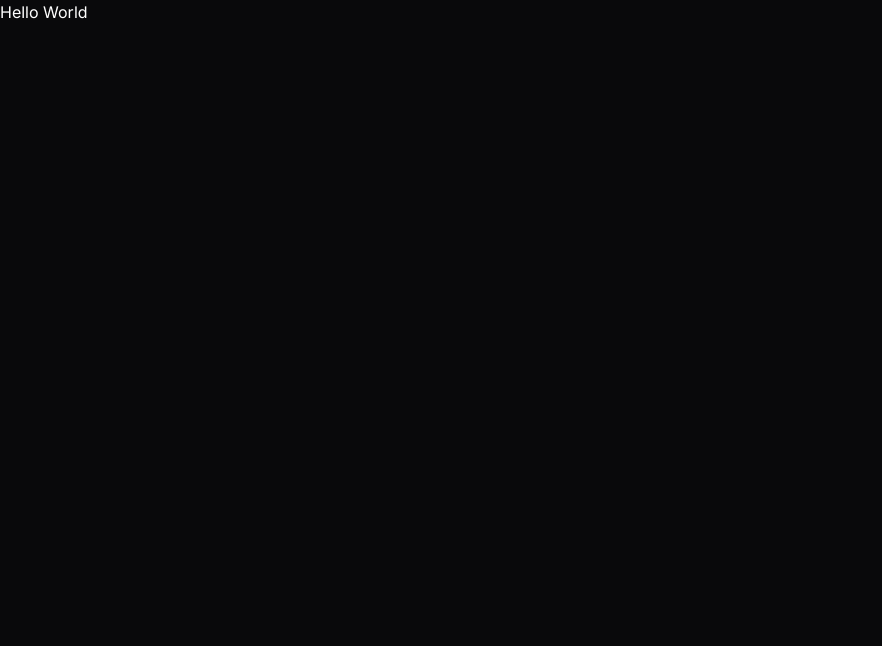
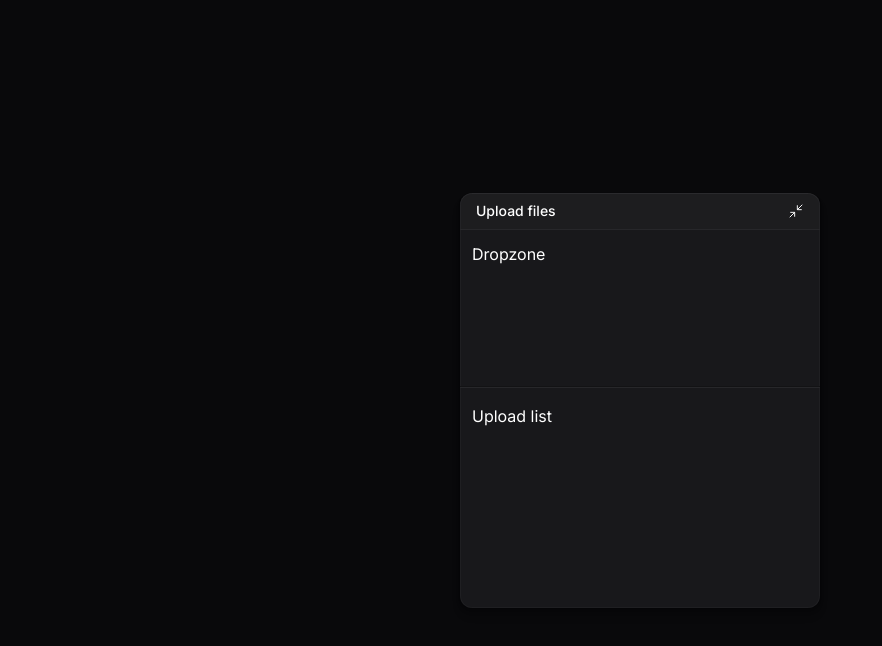
Before and after one commit to ViniciussMelo/upload-wdiget-web, a React (Vite) app: page / in a window 1280 px wide. Shown: the top 646 px of the page, without its empty margins (0-882 px from the left). Built offline with nearby package versions, Linux system fonts and the light colour scheme.

Commit message:
feat: widget structure

```diff
--- a/package.json
+++ b/package.json
@@ -10,6 +10,7 @@
     "preview": "vite preview"
   },
   "dependencies": {
+    "lucide-react": "^0.462.0",
     "react": "^18.3.1",
     "react-dom": "^18.3.1"
   },
--- a/src/app.tsx
+++ b/src/app.tsx
@@ -1,5 +1,9 @@
+import { UploadWidget } from "./components/upload-widget"
+
 export function App() {
   return (
-    <h1>Hello World</h1>
+    <main className="h-dvh flex flex-col items-center justify-center p-10">
+      <UploadWidget />
+    </main>
   )
 }
--- /dev/null
+++ b/src/components/upload-widget-dropzone.tsx
@@ -0,0 +1,7 @@
+export function UploadWidgetDropzone() {
+  return (
+    <div className='px-3 h-32'>
+      <h1>Dropzone</h1>
+    </div>
+  )
+}
--- /dev/null
+++ b/src/components/upload-widget-header.tsx
@@ -0,0 +1,12 @@
+import { Minimize2 } from 'lucide-react';
+
+export function UploadWidgetHeader() {
+  return (
+    <div className='w-full p-4 py-2 bg-white/2 border-zinc-800 border-b flex items-center justify-between'>
+      <span className='text-sm font-medium'>Upload files</span>
+      <button>
+        <Minimize2 strokeWidth={1.5} className='size-4 text-zinc-100'/>
+      </button>
+    </div>
+  )
+}
--- /dev/null
+++ b/src/components/upload-widget-upload-list.tsx
@@ -0,0 +1,7 @@
+export function UploadWidgetUploadList() {
+  return (
+    <div className='px-3 h-48'>
+      <h1>Upload list</h1>
+    </div>
+  )
+}
--- /dev/null
+++ b/src/components/upload-widget.tsx
@@ -0,0 +1,19 @@
+import { UploadWidgetDropzone } from './upload-widget-dropzone'
+import { UploadWidgetHeader } from "./upload-widget-header"
+import { UploadWidgetUploadList } from './upload-widget-upload-list'
+
+export function UploadWidget() {
+  return (
+    <div className='bg-zinc-900 w-full overflow-hidden max-w-[360px] rounded-xl shadow-shape'>
+      <UploadWidgetHeader />
+
+      <div className='flex flex-col gap-4 py-3'>
+          <UploadWidgetDropzone />
+
+          <div className='h-px bg-zinc-800 border-t border-black/50 box-content' />
+
+          <UploadWidgetUploadList />
+      </div>
+    </div>
+  )
+}
--- a/tailwind.config.js
+++ b/tailwind.config.js
@@ -10,7 +10,14 @@
     extend: {
       fontFamily: {
         sans: ["Inter", ...theme.fontFamily.sans],
-      }
+      },
+      opacity: {
+        2: 0.02
+      },
+      boxShadow: {
+        shape: '0px 8px 8px rgba(0, 0, 0, 0.1), 0px 4px 4px rgba(0, 0, 0, 0.1), 0px 2px 2px rgba(0, 0, 0, 0.1), 0px 0px 0px 1px rgba(0, 0, 0, 0.1), inset 0px 0px 0px 1px rgba(255, 255, 255, 0.03), inset 0px 1px 0px rgba(255, 255, 255, 0.03)',
+        'shape-content': '0px 0px 0px 1px rgba(0, 0, 0, 0.25), inset 0px 1px 0px rgba(255, 255, 255, 0.02), inset 0px 0px 0px 1px rgba(255, 255, 255, 0.02)',
+      },
     },
   },
   plugins: [],
```
Also changed, not shown: 1 other file (tests, documents, lock files or other folders).
